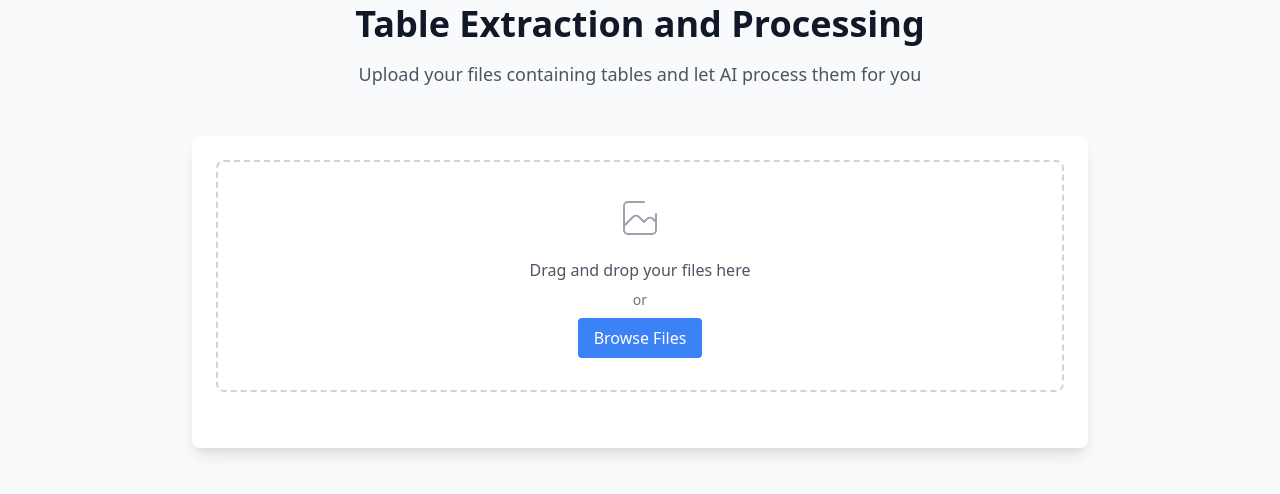
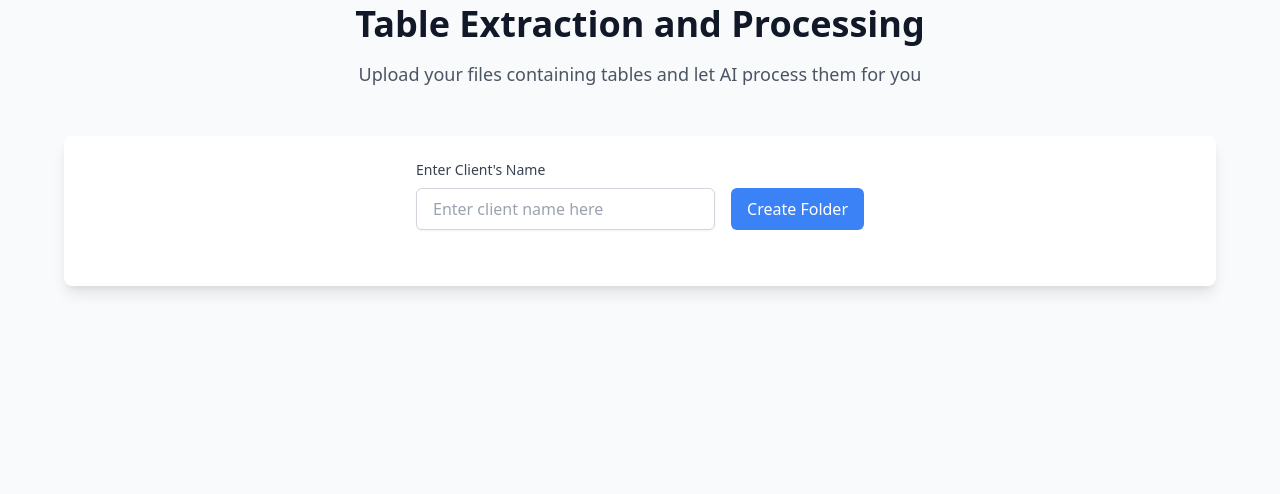
Before and after one commit to janjicaleksa/demoapp-v2, a FastAPI app: page / in a window 1280 px wide. Shown: the part 20-514 px from the top of the page. Run offline with FastAPI, Linux system fonts and the light colour scheme.

Commit message:
Drugi commit

```diff
--- a/app/templates/index.html
+++ b/app/templates/index.html
@@ -14,42 +14,84 @@
             border-color: #4299e1;
             background-color: #ebf8ff;
         }
+        .drop-zone.uploaded {
+            border-color: #48bb78;
+            background-color: #f0fff4;
+        }
     </style>
 </head>
 <body class="bg-gray-50">
     <div class="min-h-screen p-6">
-        <div class="max-w-4xl mx-auto">
+        <div class="max-w-6xl mx-auto">
             <header class="text-center mb-12">
                 <h1 class="text-4xl font-bold text-gray-900 mb-4">Table Extraction and Processing</h1>
                 <p class="text-lg text-gray-600">Upload your files containing tables and let AI process them for you</p>
             </header>
 
             <div class="bg-white rounded-lg shadow-lg p-6">
-                <div id="upload-section" class="mb-8">
-                    <div class="drop-zone p-8 text-center rounded-lg cursor-pointer">
-                        <div class="mb-4">
-                            <svg class="mx-auto h-12 w-12 text-gray-400" stroke="currentColor" fill="none" viewBox="0 0 48 48">
-                                <path d="M28 8H12a4 4 0 00-4 4v20m32-12v8m0 0v8a4 4 0 01-4 4H12a4 4 0 01-4-4v-4m32-4l-3.172-3.172a4 4 0 00-5.656 0L28 28M8 32l9.172-9.172a4 4 0 015.656 0L28 28" stroke-width="2" stroke-linecap="round" stroke-linejoin="round"/>
-                            </svg>
+                <!-- Client Name Input Section -->
+                <div id="client-section" class="mb-8">
+                    <div class="max-w-md mx-auto">
+                        <label for="client-name" class="block text-sm font-medium text-gray-700 mb-2">
+                            Enter Client's Name
+                        </label>
+                        <div class="flex gap-4">
+                            <input type="text" id="client-name"
+                                class="flex-1 rounded-md border border-gray-300 shadow-sm px-4 py-2 focus:ring-blue-500 focus:border-blue-500"
+                                placeholder="Enter client name here">
+                            <button id="create-folder-btn"
+                                class="px-4 py-2 bg-blue-500 text-white rounded-md hover:bg-blue-600 transition">
+                                Create Folder
+                            </button>
                         </div>
-                        <p class="text-gray-600 mb-2">Drag and drop your files here</p>
-                        <p class="text-sm text-gray-500">or</p>
-                        <button class="mt-2 px-4 py-2 bg-blue-500 text-white rounded hover:bg-blue-600 transition">
-                            Browse Files
-                        </button>
-                        <input type="file" id="file-input" multiple class="hidden" accept=".docx,.pdf,.xlsx">
                     </div>
                 </div>
 
-                <div id="file-list" class="mb-8 hidden">
-                    <h3 class="text-lg font-semibold mb-4">Uploaded Files</h3>
-                    <ul id="uploaded-files" class="space-y-2"></ul>
+                <!-- Upload Section (initially hidden) -->
+                <div id="upload-section" class="hidden">
+                    <h3 class="text-lg font-semibold mb-4 text-center">Upload Files for: <span id="client-name-display" class="text-blue-600"></span></h3>
+
+                    <div class="grid grid-cols-1 md:grid-cols-2 gap-6 mb-8">
+                        <!-- Kupci Section -->
+                        <div class="space-y-6">
+                            <h4 class="text-lg font-medium text-gray-900">Kupci</h4>
+
+                            <div class="drop-zone p-6 text-center rounded-lg cursor-pointer" data-type="kraj-fiskalne-kupci">
+                                <p class="text-gray-600 mb-2">Kraj fiskalne godine - kupci</p>
+                                <p class="text-sm text-gray-500">Drop file here or click to browse</p>
+                                <input type="file" class="file-input hidden" accept=".docx,.pdf,.xlsx">
+                            </div>
+
+                            <div class="drop-zone p-6 text-center rounded-lg cursor-pointer" data-type="presek-bilansa-kupci">
+                                <p class="text-gray-600 mb-2">Presek bilansa - kupci</p>
+                                <p class="text-sm text-gray-500">Drop file here or click to browse</p>
+                                <input type="file" class="file-input hidden" accept=".docx,.pdf,.xlsx">
+                            </div>
+                        </div>
+
+                        <!-- Prodavci Section -->
+                        <div class="space-y-6">
+                            <h4 class="text-lg font-medium text-gray-900">Prodavci</h4>
+
+                            <div class="drop-zone p-6 text-center rounded-lg cursor-pointer" data-type="kraj-fiskalne-prodavci">
+                                <p class="text-gray-600 mb-2">Kraj fiskalne godine - Prodavci</p>
+                                <p class="text-sm text-gray-500">Drop file here or click to browse</p>
+                                <input type="file" class="file-input hidden" accept=".docx,.pdf,.xlsx">
+                            </div>
+
+                            <div class="drop-zone p-6 text-center rounded-lg cursor-pointer" data-type="presek-bilansa-prodavci">
+                                <p class="text-gray-600 mb-2">Presek bilansa - prodavci</p>
+                                <p class="text-sm text-gray-500">Drop file here or click to browse</p>
+                                <input type="file" class="file-input hidden" accept=".docx,.pdf,.xlsx">
+                            </div>
+                        </div>
                     </div>
 
                     <div class="text-center">
                         <button id="process-btn" class="px-6 py-3 bg-green-500 text-white rounded-lg hover:bg-green-600 transition hidden">
-                        Click here to start processing
+                            Process All Files
                         </button>
+                    </div>
                 </div>
             </div>
 
@@ -61,13 +103,50 @@
     </div>
 
     <script>
-        const dropZone = document.querySelector('.drop-zone');
-        const fileInput = document.getElementById('file-input');
-        const fileList = document.getElementById('file-list');
-        const uploadedFiles = document.getElementById('uploaded-files');
+        let currentClient = null;
+        const uploadSection = document.getElementById('upload-section');
+        const clientNameInput = document.getElementById('client-name');
+        const createFolderBtn = document.getElementById('create-folder-btn');
+        const clientNameDisplay = document.getElementById('client-name-display');
         const processBtn = document.getElementById('process-btn');
         const resultSection = document.getElementById('result-section');
         const resultContent = document.getElementById('result-content');
+
+        // Create client folder handler
+        createFolderBtn.addEventListener('click', async () => {
+            const clientName = clientNameInput.value.trim();
+            if (!clientName) {
+                alert('Please enter a client name');
+                return;
+            }
+
+            const formData = new FormData();
+            formData.append('client_name', clientName);
+
+            try {
+                const response = await fetch('/create-client-folder', {
+                    method: 'POST',
+                    body: formData
+                });
+                const data = await response.json();
+
+                if (data.status === 'success') {
+                    currentClient = data.client_name;
+                    clientNameDisplay.textContent = clientName;
+                    uploadSection.classList.remove('hidden');
+                    clientNameInput.disabled = true;
+                    createFolderBtn.disabled = true;
+                }
+            } catch (error) {
+                console.error('Error creating client folder:', error);
+                alert('Error creating client folder. Please try again.');
+            }
+        });
+
+        // Setup drop zones
+        document.querySelectorAll('.drop-zone').forEach(dropZone => {
+            const fileInput = dropZone.querySelector('.file-input');
+            const fileType = dropZone.dataset.type;
 
             // Drag and drop handlers
             dropZone.addEventListener('dragover', (e) => {
@@ -82,7 +161,9 @@
             dropZone.addEventListener('drop', (e) => {
                 e.preventDefault();
                 dropZone.classList.remove('dragover');
-            handleFiles(e.dataTransfer.files);
+                if (e.dataTransfer.files.length) {
+                    handleFile(e.dataTransfer.files[0], fileType, dropZone);
+                }
             });
 
             dropZone.addEventListener('click', () => {
@@ -90,48 +171,57 @@
             });
 
             fileInput.addEventListener('change', (e) => {
-            handleFiles(e.target.files);
+                if (e.target.files.length) {
+                    handleFile(e.target.files[0], fileType, dropZone);
+                }
+            });
         });
 
-        function handleFiles(files) {
-            const formData = new FormData();
-            for (const file of files) {
-                formData.append('files', file);
+        async function handleFile(file, fileType, dropZone) {
+            if (!currentClient) {
+                alert('Please create a client folder first');
+                return;
             }
 
-            fetch('/upload', {
+            const formData = new FormData();
+            formData.append('file', file);
+
+            try {
+                const response = await fetch(`/upload/${currentClient}/${fileType}`, {
                     method: 'POST',
                     body: formData
-            })
-            .then(response => response.json())
-            .then(data => {
-                fileList.classList.remove('hidden');
-                processBtn.classList.remove('hidden');
+                });
+                const data = await response.json();
 
-                uploadedFiles.innerHTML = data.files.map(filename => `
-                    <li class="flex items-center p-2 bg-gray-50 rounded">
-                        <svg class="h-5 w-5 text-green-500 mr-2" fill="none" stroke="currentColor" viewBox="0 0 24 24">
-                            <path stroke-linecap="round" stroke-linejoin="round" stroke-width="2" d="M5 13l4 4L19 7"></path>
-                        </svg>
-                        ${filename}
-                    </li>
-                `).join('');
-            })
-            .catch(error => {
-                console.error('Error uploading files:', error);
-                alert('Error uploading files. Please try again.');
-            });
+                if (data.status === 'success') {
+                    dropZone.classList.add('uploaded');
+                    updateProcessButton();
+                }
+            } catch (error) {
+                console.error('Error uploading file:', error);
+                alert('Error uploading file. Please try again.');
+            }
         }
 
-        processBtn.addEventListener('click', () => {
+        function updateProcessButton() {
+            const uploadedFiles = document.querySelectorAll('.drop-zone.uploaded').length;
+            if (uploadedFiles > 0) {
+                processBtn.classList.remove('hidden');
+            }
+        }
+
+        processBtn.addEventListener('click', async () => {
+            if (!currentClient) return;
+
             processBtn.disabled = true;
             processBtn.textContent = 'Processing...';
 
-            fetch('/process', {
+            try {
+                const response = await fetch(`/process/${currentClient}`, {
                     method: 'POST'
-            })
-            .then(response => response.json())
-            .then(data => {
+                });
+                const data = await response.json();
+
                 resultSection.classList.remove('hidden');
                 resultContent.innerHTML = `
                     <div class="text-center">
@@ -139,15 +229,13 @@
                         <p class="text-sm text-gray-500">Status: ${data.status}</p>
                     </div>
                 `;
-                processBtn.disabled = false;
-                processBtn.textContent = 'Click here to start processing';
-            })
-            .catch(error => {
+            } catch (error) {
                 console.error('Error processing files:', error);
                 alert('Error processing files. Please try again.');
+            } finally {
                 processBtn.disabled = false;
-                processBtn.textContent = 'Click here to start processing';
-            });
+                processBtn.textContent = 'Process All Files';
+            }
         });
     </script>
 </body>
--- a/main.py
+++ b/main.py
@@ -1,4 +1,4 @@
-from fastapi import FastAPI, Request, UploadFile, File, HTTPException
+from fastapi import FastAPI, Request, UploadFile, File, HTTPException, Form
 from fastapi.responses import HTMLResponse, JSONResponse
 from fastapi.staticfiles import StaticFiles
 from fastapi.templating import Jinja2Templates
@@ -7,6 +7,7 @@ import uvicorn
 import os
 from app.services.table_extractor import TableExtractor
 from app.services.ai_processor import AIProcessor
+from typing import Literal
 
 # Create required directories
 os.makedirs("uploads", exist_ok=True)
@@ -22,43 +23,84 @@ app.mount("/static", StaticFiles(directory="app/static"), name="static")
 # Templates
 templates = Jinja2Templates(directory="app/templates")
 
-# Initialize services
-table_extractor = TableExtractor("uploads", "processed")
-ai_processor = AIProcessor("processed")
+# File type definitions
+FileType = Literal[
+    "kraj-fiskalne-kupci",
+    "presek-bilansa-kupci",
+    "kraj-fiskalne-prodavci",
+    "presek-bilansa-prodavci"
+]
 
 @app.get("/", response_class=HTMLResponse)
 async def home(request: Request):
     return templates.TemplateResponse("index.html", {"request": request})
 
-@app.post("/upload")
-async def upload_files(files: list[UploadFile] = File(...)):
-    uploaded_files = []
+@app.post("/create-client-folder")
+async def create_client_folder(client_name: str = Form(...)):
+    # Sanitize client name for folder creation
+    safe_client_name = "".join(c for c in client_name if c.isalnum() or c in (' ', '-', '_')).strip()
+    if not safe_client_name:
+        raise HTTPException(status_code=400, detail="Invalid client name")
 
-    for file in files:
-        if not file.filename:
-            raise HTTPException(status_code=400, detail="File has no name")
+    # Create client directories
+    client_upload_dir = Path("uploads") / safe_client_name
+    client_processed_dir = Path("processed") / safe_client_name
 
-        # Validate file type
-        if not file.filename.lower().endswith(('.xlsx', '.pdf', '.docx')):
-            return JSONResponse(
-                status_code=400,
-                content={"error": f"Unsupported file type: {file.filename}"}
-            )
-
-        # Save file
-        file_path = Path("uploads") / file.filename
-        with open(file_path, "wb") as buffer:
-            content = await file.read()
-            buffer.write(content)
-        uploaded_files.append(file.filename)
+    os.makedirs(client_upload_dir, exist_ok=True)
+    os.makedirs(client_processed_dir, exist_ok=True)
 
     return JSONResponse(content={
-        "message": "Files uploaded successfully",
-        "files": uploaded_files
+        "status": "success",
+        "client_name": safe_client_name,
+        "message": f"Created folders for client: {client_name}"
     })
 
-@app.post("/process")
-async def process_files():
+@app.post("/upload/{client_name}/{file_type}")
+async def upload_file(
+    client_name: str,
+    file_type: FileType,
+    file: UploadFile = File(...)
+):
+    if not file.filename:
+        raise HTTPException(status_code=400, detail="File has no name")
+
+    # Validate file type
+    if not file.filename.lower().endswith(('.xlsx', '.pdf', '.docx')):
+        return JSONResponse(
+            status_code=400,
+            content={"error": f"Unsupported file type: {file.filename}"}
+        )
+
+    # Ensure client directory exists
+    client_dir = Path("uploads") / client_name
+    if not client_dir.exists():
+        raise HTTPException(status_code=404, detail=f"Client folder not found: {client_name}")
+
+    # Save file with type-specific name
+    file_extension = Path(file.filename).suffix
+    new_filename = f"{file_type}{file_extension}"
+    file_path = client_dir / new_filename
+
+    with open(file_path, "wb") as buffer:
+        content = await file.read()
+        buffer.write(content)
+
+    return JSONResponse(content={
+        "status": "success",
+        "message": f"File uploaded successfully as {new_filename}",
+        "file_type": file_type,
+        "client_name": client_name
+    })
+
+@app.post("/process/{client_name}")
+async def process_files(client_name: str):
+    # Initialize services with client-specific directories
+    client_upload_dir = str(Path("uploads") / client_name)
+    client_processed_dir = str(Path("processed") / client_name)
+
+    table_extractor = TableExtractor(client_upload_dir, client_processed_dir)
+    ai_processor = AIProcessor(client_processed_dir)
+
     # Extract tables from all files
     extraction_results = table_extractor.process_all_files()
 
@@ -90,6 +132,7 @@ async def process_files():
     return JSONResponse(content={
         "status": "success",
         "message": "Files processed successfully",
+        "client_name": client_name,
         "extraction_results": extraction_results,
         "ai_results": ai_result
     })
```
Lines whose indentation alone changed are shown as unchanged.
